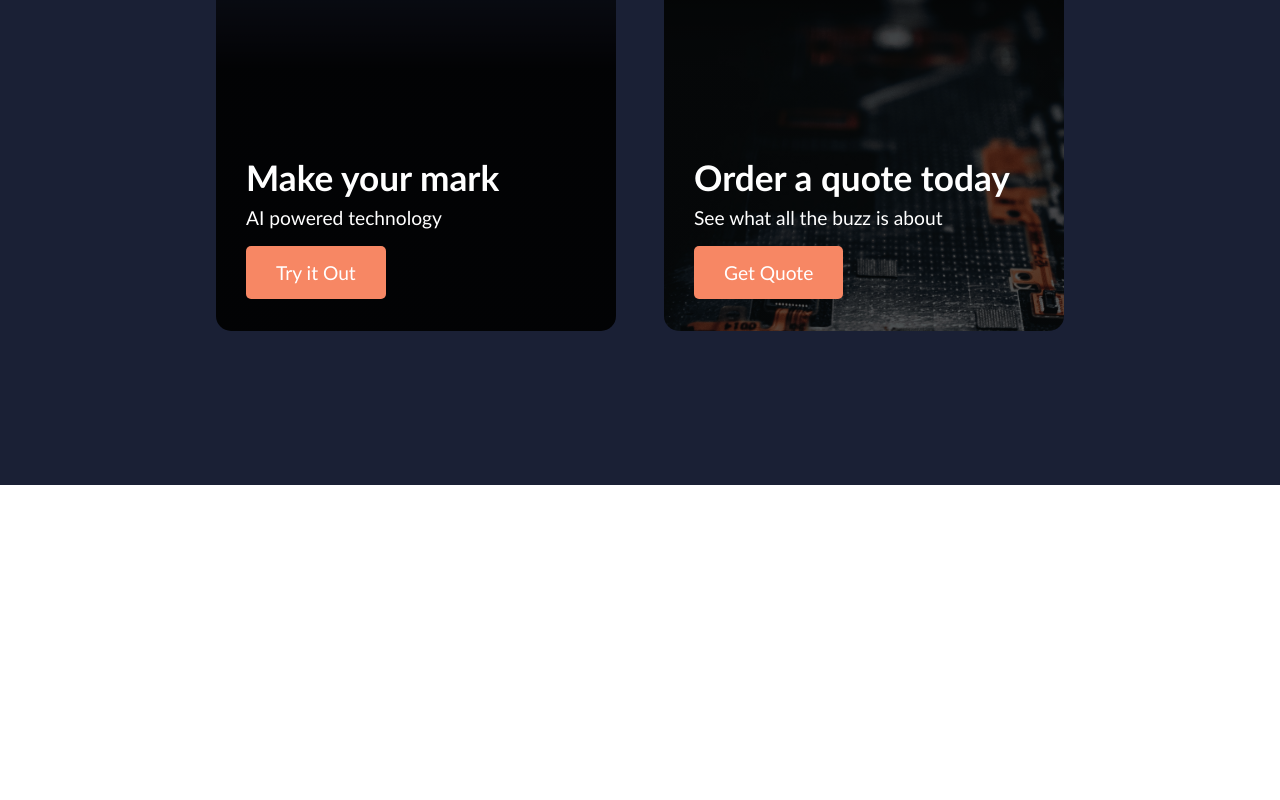
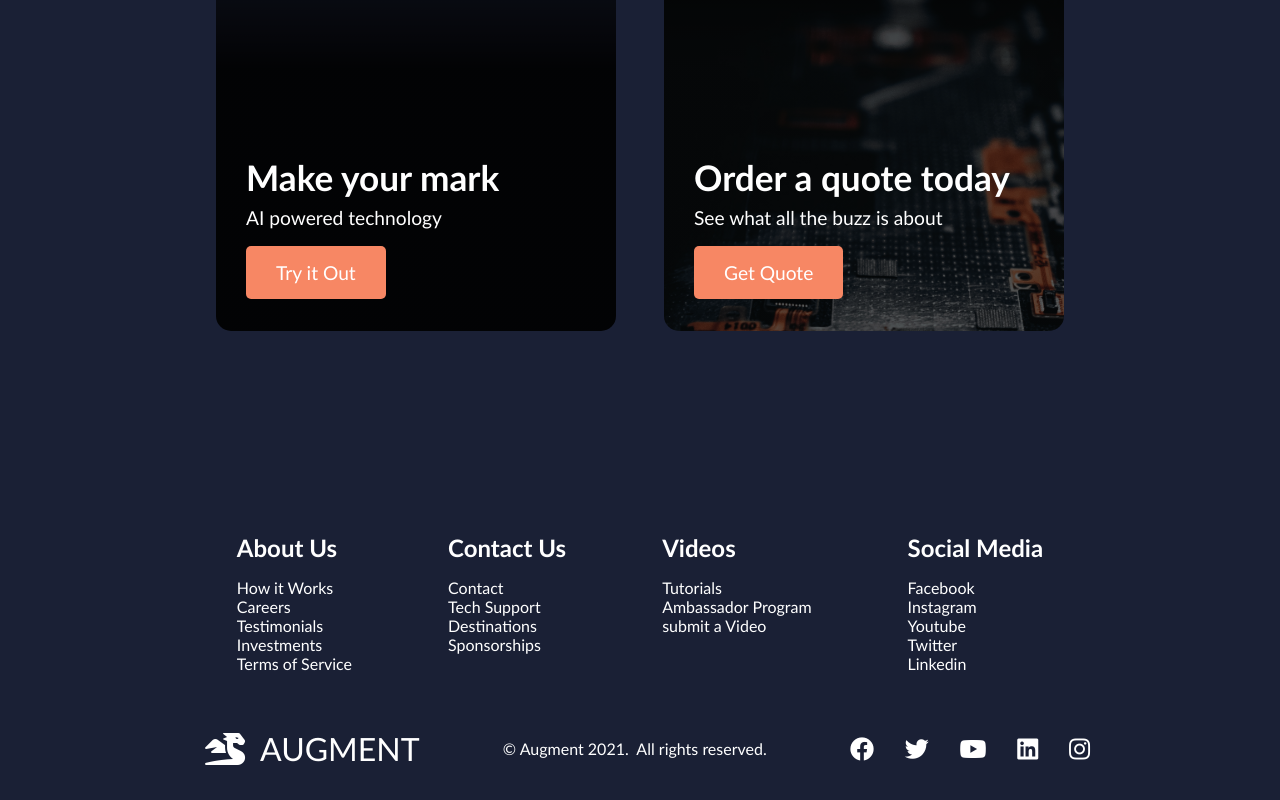
Before and after one commit to mspassov/Augment, a plain HTML site: page index.html in a window 1280 px wide. Shown: the part 1135-1935 px from the top of the page. Before the commit the page ends 1620 px from the top, so only its background shows below. Drawn offline with Linux system fonts and the light colour scheme.

Commit message:
footer section finished

```diff
--- a/index.html
+++ b/index.html
@@ -68,6 +68,74 @@
         </div>
     </section>
 
+    <footer>
+        <div class="footer-links">
+            <div class="footer-link-wrapper">
+                <div class="footer-link-items">
+                    <h2>About Us</h2>
+                    <a href="#">How it Works</a>
+                    <a href="#">Careers</a>
+                    <a href="#">Testimonials</a>
+                    <a href="#">Investments</a>
+                    <a href="#">Terms of Service</a>
+                </div>
+                <div class="footer-link-items">
+                    <h2>Contact Us</h2>
+                    <a href="#">Contact</a>
+                    <a href="#">Tech Support</a>
+                    <a href="#">Destinations</a>
+                    <a href="#">Sponsorships</a>
+                </div>
+            </div>
+            <div class="footer-link-wrapper">
+                <div class="footer-link-items">
+                    <h2>Videos</h2>
+                    <a href="#">Tutorials</a>
+                    <a href="#">Ambassador Program</a>
+                    <a href="#">submit a Video</a>
+                </div>
+                <div class="footer-link-items">
+                    <h2>Social Media</h2>
+                    <a href="#">Facebook</a>
+                    <a href="#">Instagram</a>
+                    <a href="#">Youtube</a>
+                    <a href="#">Twitter</a>
+                    <a href="#">Linkedin</a>
+                </div>
+            </div>
+        </div>
+        <div class="social-media">
+            <div class="social-media-wrap">
+                <div class="footer-logo">
+                    <a href="/" id="footer-logo">
+                        <i class="fas fa-dragon"></i>
+                        AUGMENT
+                    </a>
+                </div>
+                <p class="website-rights">
+                    &copy; Augment 2021.&nbsp; All rights reserved.
+                </p>
+                <div class="social-icons">
+                    <a href="/" class="social-icon-link">
+                        <i class="fab fa-facebook"></i>
+                    </a>
+                    <a href="/" class="social-icon-link">
+                        <i class="fab fa-twitter"></i>
+                    </a>
+                    <a href="/" class="social-icon-link">
+                        <i class="fab fa-youtube"></i>
+                    </a>
+                    <a href="/" class="social-icon-link">
+                        <i class="fab fa-linkedin"></i>
+                    </a>
+                    <a href="/" class="social-icon-link">
+                        <i class="fab fa-instagram"></i>
+                    </a>
+                </div>
+            </div>
+        </div>
+    </footer>
+
 
 
     <script src='app.js'></script>
--- a/style.css
+++ b/style.css
@@ -247,6 +247,89 @@
   cursor: pointer;
 }
 
+footer {
+  background: #1a2035;
+  padding: 2rem 0;
+  display: flex;
+  flex-direction: column;
+  justify-content: center;
+  align-items: center;
+}
+
+#footer-logo {
+  color: white;
+  text-decoration: none;
+  display: flex;
+  align-items: center;
+  cursor: pointer;
+  font-size: 2rem;
+}
+
+.footer-links {
+  width: 100%;
+  max-width: 1000px;
+  display: flex;
+  justify-content: center;
+}
+
+.footer-link-wrapper {
+  display: flex;
+}
+
+.footer-link-items {
+  display: flex;
+  flex-direction: column;
+  align-items: flex-start;
+  margin: 1rem 3rem;
+  text-align: left;
+  box-sizing: border-box;
+}
+
+.footer-link-items h2 {
+  margin-bottom: 16px;
+  color: white;
+}
+
+.footer-link-items a {
+  text-decoration: none;
+  color: white;
+}
+
+.footer-link-items a:hover {
+  color: #f78764;
+}
+
+.social-icon-link {
+  color: white;
+  font-size: 24px;
+  text-decoration: none;
+}
+
+.social-media {
+  max-width: 1000px;
+  width: 100%;
+}
+
+.social-media-wrap {
+  display: flex;
+  justify-content: space-between;
+  align-items: center;
+  width: 90%;
+  max-width: 1000px;
+  margin: 40px auto 0 auto;
+}
+
+.social-icons {
+  display: flex;
+  justify-content: space-between;
+  align-items: center;
+  width: 240px;
+}
+
+.website-rights {
+  color: white;
+}
+
 @media screen and (max-width: 750px) {
   .navbar-container {
     display: flex;
@@ -376,9 +459,27 @@
   .services-card-1 {
     margin-top: 2rem;
     margin-bottom: 0rem;
+    width: 375px;
   }
 
   .services-card-2 {
     margin-top: 1rem;
+    width: 375px;
+  }
+
+  .footer-link-wrapper {
+    flex-direction: column;
+  }
+
+  .social-media-wrap {
+    flex-direction: column;
+  }
+
+  .footer-logo {
+    margin-bottom: 1rem;
+  }
+
+  .website-rights {
+    margin-bottom: 1rem;
   }
 }
```
